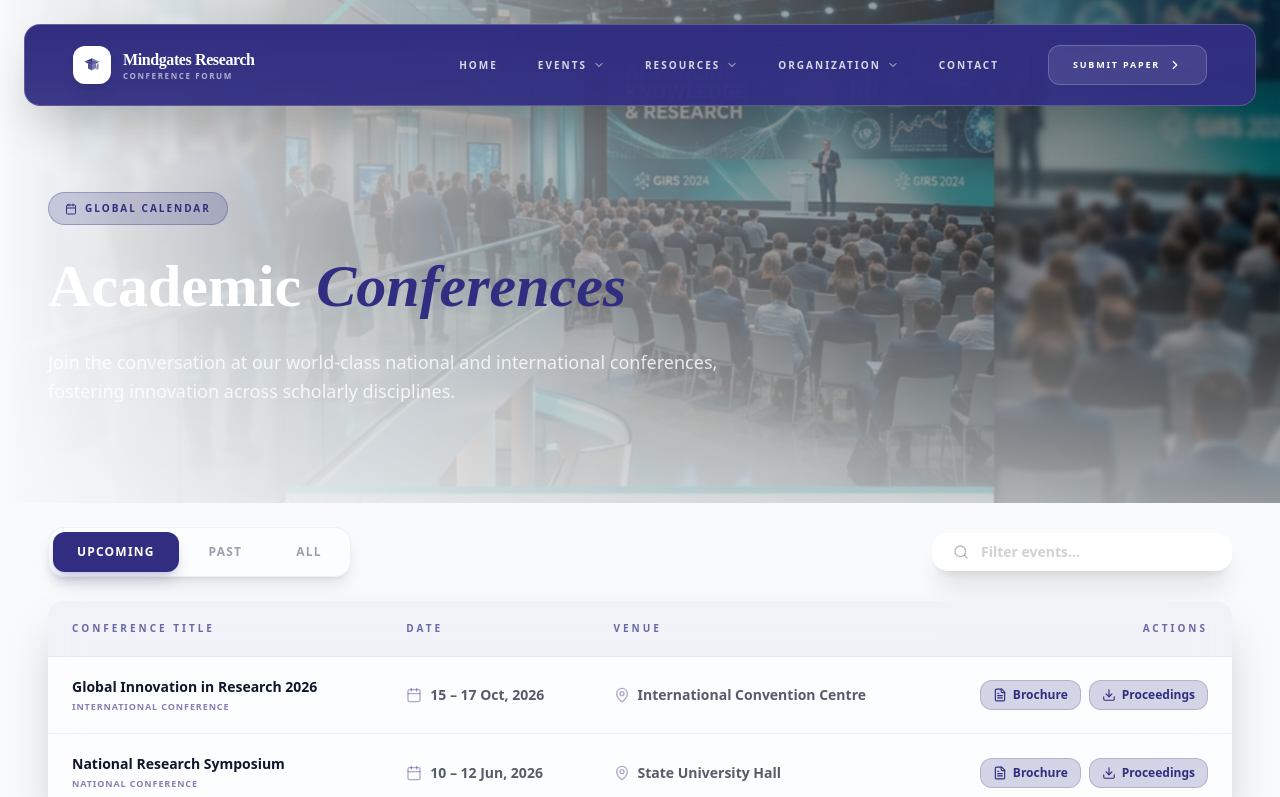
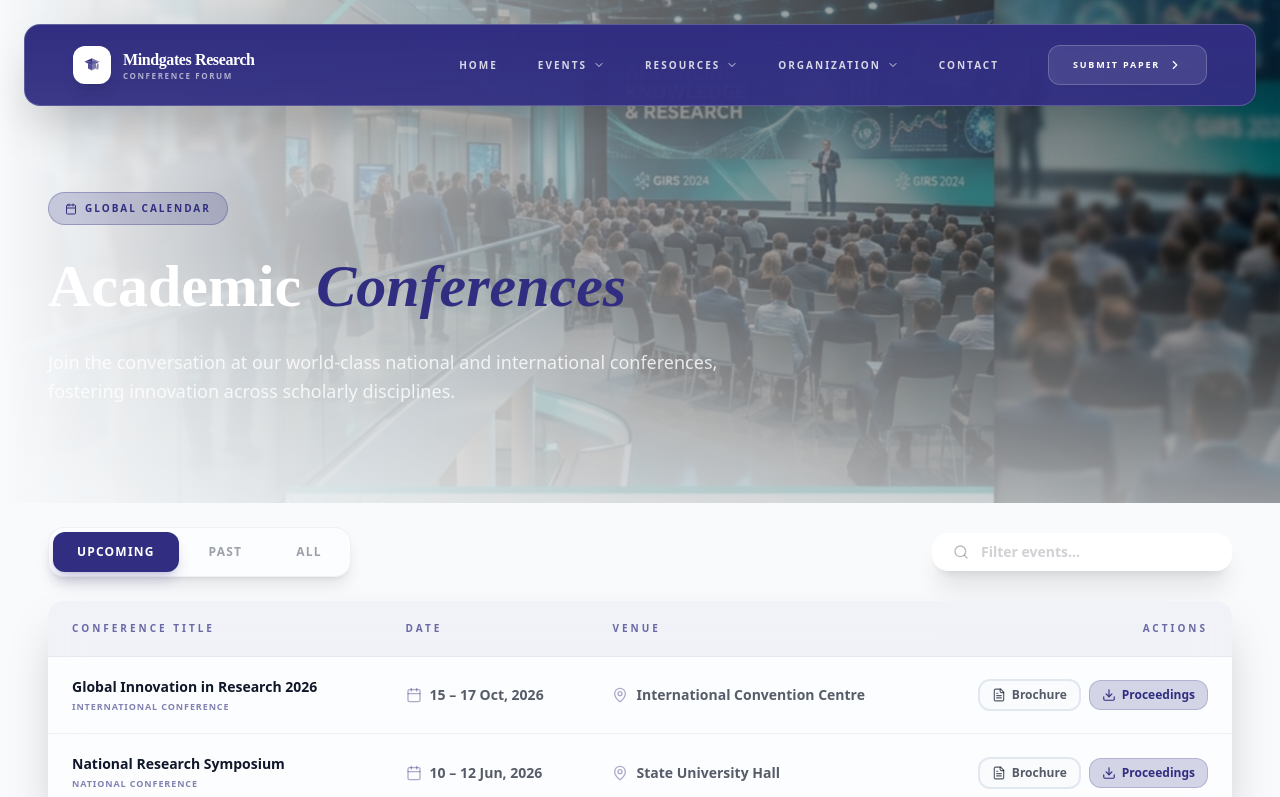
Before and after one commit to auqibyousuf/mindgates_conference, a Next.js app: page /conferences in a window 1280 px wide. Shown: the top 797 px of the page. Built offline with nearby package versions, Linux system fonts and the light colour scheme.

Commit message:
style(conferences): clean up brochure button styling in conference table

```diff
--- a/src/app/(site)/conferences/ConferencesClient.tsx
+++ b/src/app/(site)/conferences/ConferencesClient.tsx
@@ -102,9 +102,9 @@ export default function ConferencesClient({
                 href={conf.brochureUrl}
                 target='_blank'
                 rel='noopener noreferrer'
-                variant={isPast ? 'glass' : 'primary-glass'}
+                variant='outline'
                 size='sm'
-                className='gap-1.5 text-xs py-1.5 px-3'
+                className='gap-1.5 text-xs py-1.5 px-3 border-slate-200 hover:border-primary/40 bg-slate-50/80 hover:bg-primary/5 text-foreground/70 hover:text-primary shadow-none'
               >
                 <FileText className='size-3.5' />
                 Brochure
```
